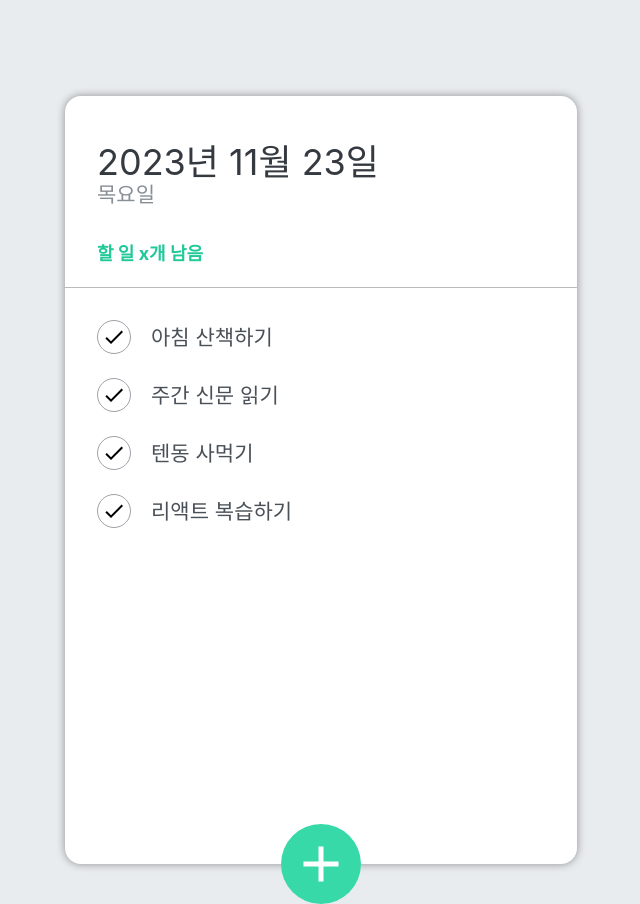
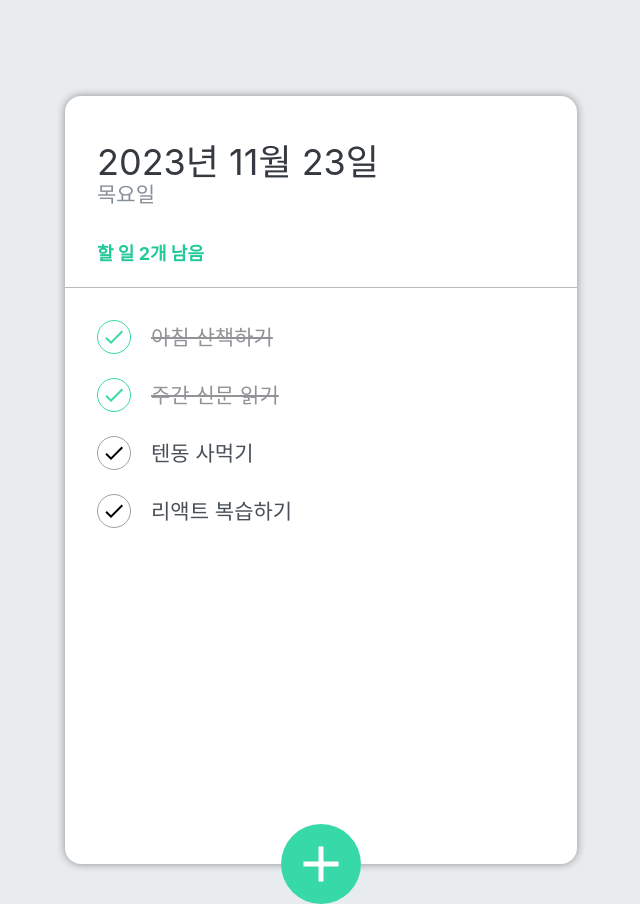
Before and after one commit to ChangyuPark0528/react-todo-app, a React (Create React App) app: page / in a window 1280 px wide. Shown: the whole page, without its empty margins (319-959 px from the left). Built offline with nearby package versions, Linux system fonts and the light colour scheme.

Commit message:
# 6. 할 일 체크 기능, 시간 표시 완료

```diff
--- a/src/components/TodoHeader.js
+++ b/src/components/TodoHeader.js
@@ -1,12 +1,22 @@
 import React from 'react';
 import './scss/TodoHeader.scss';
 
-const TodoHeader = () => {
+const TodoHeader = ({ count }) => {
+  const today = new Date();
+
+  const dateString = today.toLocaleDateString('ko-KR', {
+    year: 'numeric',
+    month: 'long',
+    day: 'numeric',
+  });
+
+  const dayName = today.toLocaleDateString('ko-KR', { weekday: 'long' });
+
   return (
     <header>
-      <h1>2023년 11월 23일</h1>
-      <div className='day'>목요일</div>
-      <div className='tasks-left'>할 일 x개 남음</div>
+      <h1>{dateString}</h1>
+      <div className='day'>{dayName}</div>
+      <div className='tasks-left'>할 일 {count()}개 남음</div>
     </header>
   );
 };
--- a/src/components/TodoItem.js
+++ b/src/components/TodoItem.js
@@ -1,15 +1,19 @@
 import React from 'react';
 import { MdDelete, MdDone } from 'react-icons/md';
 import './scss/TodoItem.scss';
+import cn from 'classnames';
 
-const TodoItem = ({ item, remove }) => {
+const TodoItem = ({ item, remove, check }) => {
   const { id, title, done } = item;
   return (
     <li className='todo-list-item'>
-      <div className='check-circle'>
+      <div
+        className={cn('check-circle', { active: done })} //done이 발생될 때마다 active 클래스 추가.
+        onClick={() => check(id)}
+      >
         <MdDone />
       </div>
-      <span className='text'>{title}</span>
+      <span className={cn('text', { finish: done })}>{title}</span>
       <div
         className='remove'
         onClick={() => remove(id)}
--- a/src/components/TodoMain.js
+++ b/src/components/TodoMain.js
@@ -2,7 +2,7 @@
 import TodoItem from './TodoItem';
 import './scss/TodoMain.scss';
 
-const TodoMain = ({ todoList, remove }) => {
+const TodoMain = ({ todoList, remove, check }) => {
   return (
     <ul className='todo-list'>
       {todoList.map((todo) => (
@@ -10,6 +10,7 @@
           key={todo.id}
           item={todo}
           remove={remove}
+          check={check}
         />
       ))}
     </ul>
--- a/src/components/TodoTemplate.js
+++ b/src/components/TodoTemplate.js
@@ -3,7 +3,6 @@
 import TodoMain from './TodoMain';
 import TodoInput from './TodoInput';
 import './scss/TodoTemplate.scss';
-import { Title } from '@mui/icons-material';
 
 const TodoTemplate = () => {
   // 서버에 할 일 목록(json)을 요청(fetch)해서 받아와야 함. -> 나중에 하자.
@@ -68,12 +67,38 @@
     setTodos(todos.filter((todo) => todo.id !== id));
   };
 
+  // 할 일 체크 처리 함수
+  // const checkTodo = (id) => {
+  //   if(todos.done === true){
+
+  //   }
+  // };
+  const checkTodo = (id) => {
+    // const copyTodos = [...todos];
+    // for (let cTodo of copyTodos) {
+    //   if (cTodo.id === id) {
+    //     cTodo.done = !cTodo.done;
+    //   }
+    // }
+    // setTodos(copyTodos);
+
+    setTodos(
+      todos.map((todo) =>
+        todo.id === id ? { ...todo, done: !todo.done } : todo
+      )
+    );
+  };
+
+  // 체크가 안 된 할 일의 개수 카운트 하기
+  const countRestTodo = () => todos.filter((todo) => !todo.done).length;
+
   return (
     <div className='TodoTemplate'>
-      <TodoHeader />
+      <TodoHeader count={countRestTodo} />
       <TodoMain
         todoList={todos}
         remove={removeTodo}
+        check={checkTodo}
       />
       <TodoInput addTodo={addTodo} />
     </div>
```
